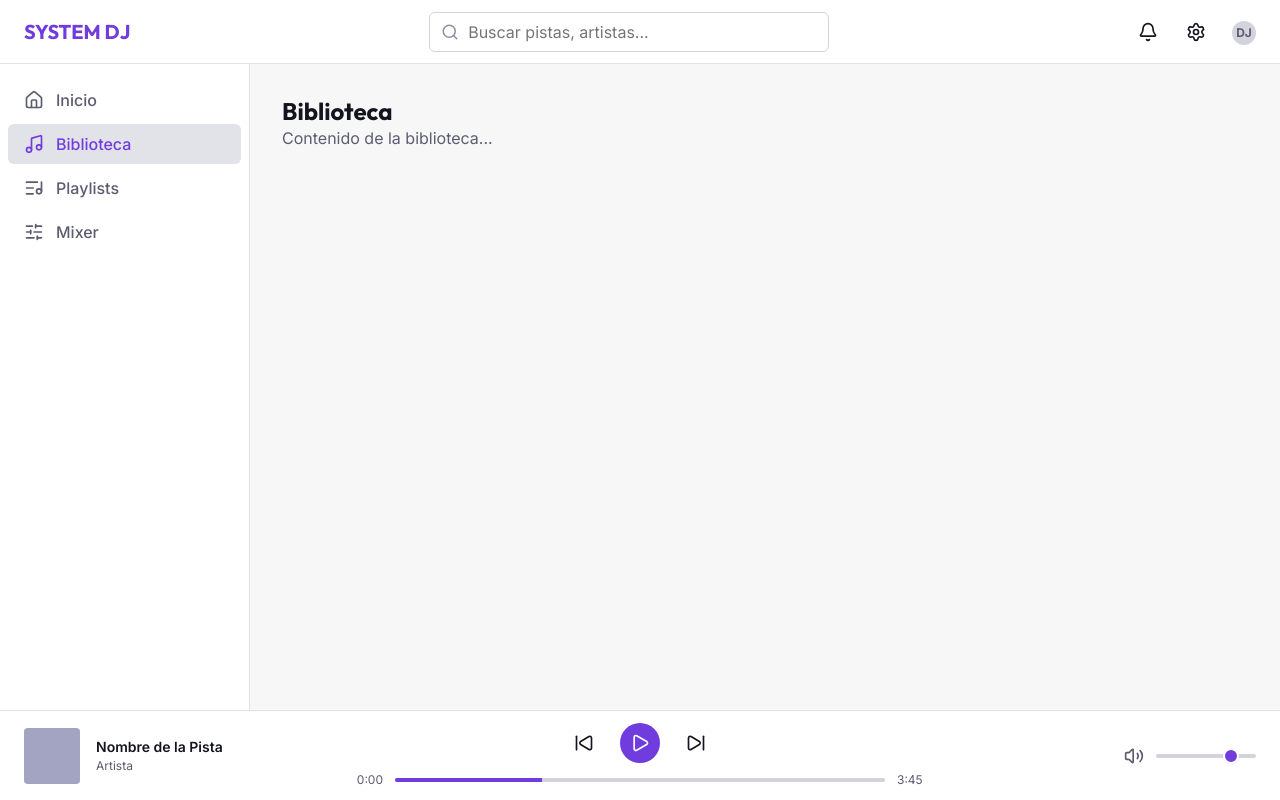
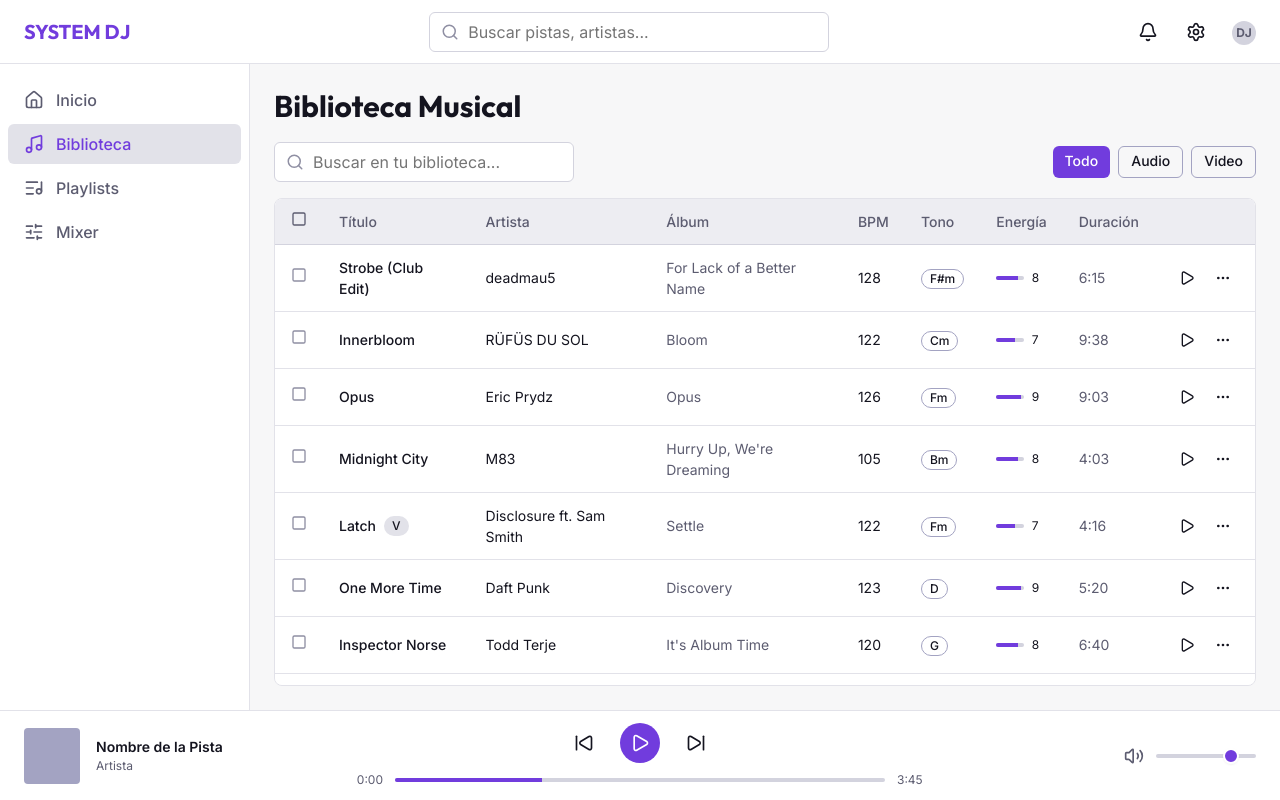
Before and after one commit to Xander-JS/dj_ai_web, a React (Vite) app: page /library in a window 1280 px wide. Built offline with nearby package versions, Linux system fonts and the light colour scheme.

Commit message:
biblioteca musical añadida

```diff
--- a/src/i18n/locales/en/translation.json
+++ b/src/i18n/locales/en/translation.json
@@ -23,5 +23,19 @@
     "recommendations": "Recommended for you",
     "tracks_played": "Tracks Played",
     "hours_mixed": "Hours in Session"
+  },
+  "library": {
+    "title": "Music Library",
+    "search_tracks": "Search your library...",
+    "filter_all": "All",
+    "filter_audio": "Audio",
+    "filter_video": "Video",
+    "col_title": "Title",
+    "col_artist": "Artist",
+    "col_album": "Album",
+    "col_bpm": "BPM",
+    "col_key": "Key",
+    "col_energy": "Energy",
+    "col_duration": "Time"
   }
 }
--- a/src/i18n/locales/es/translation.json
+++ b/src/i18n/locales/es/translation.json
@@ -23,5 +23,19 @@
     "recommendations": "Recomendado para ti",
     "tracks_played": "Pistas reproducidas",
     "hours_mixed": "Horas en sesión"
+  },
+  "library": {
+    "title": "Biblioteca Musical",
+    "search_tracks": "Buscar en tu biblioteca...",
+    "filter_all": "Todo",
+    "filter_audio": "Audio",
+    "filter_video": "Video",
+    "col_title": "Título",
+    "col_artist": "Artista",
+    "col_album": "Álbum",
+    "col_bpm": "BPM",
+    "col_key": "Tono",
+    "col_energy": "Energía",
+    "col_duration": "Duración"
   }
 }
--- /dev/null
+++ b/src/mock/library.ts
@@ -0,0 +1,24 @@
+export interface Track {
+  id: string;
+  title: string;
+  artist: string;
+  album: string;
+  bpm: number;
+  key: string;
+  energy: number; // 0 to 10
+  duration: string;
+  type: 'audio' | 'video';
+}
+
+export const MOCK_LIBRARY: Track[] = [
+  { id: '1', title: 'Strobe (Club Edit)', artist: 'deadmau5', album: 'For Lack of a Better Name', bpm: 128, key: 'F#m', energy: 8, duration: '6:15', type: 'audio' },
+  { id: '2', title: 'Innerbloom', artist: 'RÜFÜS DU SOL', album: 'Bloom', bpm: 122, key: 'Cm', energy: 7, duration: '9:38', type: 'audio' },
+  { id: '3', title: 'Opus', artist: 'Eric Prydz', album: 'Opus', bpm: 126, key: 'Fm', energy: 9, duration: '9:03', type: 'audio' },
+  { id: '4', title: 'Midnight City', artist: 'M83', album: 'Hurry Up, We\'re Dreaming', bpm: 105, key: 'Bm', energy: 8, duration: '4:03', type: 'audio' },
+  { id: '5', title: 'Latch', artist: 'Disclosure ft. Sam Smith', album: 'Settle', bpm: 122, key: 'Fm', energy: 7, duration: '4:16', type: 'video' },
+  { id: '6', title: 'One More Time', artist: 'Daft Punk', album: 'Discovery', bpm: 123, key: 'D', energy: 9, duration: '5:20', type: 'audio' },
+  { id: '7', title: 'Inspector Norse', artist: 'Todd Terje', album: 'It\'s Album Time', bpm: 120, key: 'G', energy: 8, duration: '6:40', type: 'audio' },
+  { id: '8', title: 'Bicep', artist: 'Glue', album: 'Bicep', bpm: 130, key: 'Am', energy: 6, duration: '4:29', type: 'audio' },
+  { id: '9', title: 'Losing It', artist: 'FISHER', album: 'Losing It', bpm: 125, key: 'F', energy: 10, duration: '4:08', type: 'audio' },
+  { id: '10', title: 'Titanium', artist: 'David Guetta ft. Sia', album: 'Nothing but the Beat', bpm: 126, key: 'Eb', energy: 9, duration: '4:05', type: 'video' }
+];
--- /dev/null
+++ b/src/pages/Library.css
@@ -0,0 +1,100 @@
+.library-container {
+  padding: var(--space-6);
+  display: flex;
+  flex-direction: column;
+  height: 100%;
+  gap: var(--space-4);
+}
+
+.library-header {
+  display: flex;
+  flex-direction: column;
+  gap: var(--space-4);
+}
+
+.library-toolbar {
+  display: flex;
+  justify-content: space-between;
+  align-items: center;
+  gap: var(--space-4);
+}
+
+.library-filters {
+  display: flex;
+  gap: var(--space-2);
+}
+
+.library-table-container {
+  flex: 1;
+  background-color: var(--bg-surface);
+  border: 1px solid var(--border-subtle);
+  border-radius: var(--radius-lg);
+  overflow: auto;
+}
+
+.library-table {
+  width: 100%;
+  border-collapse: collapse;
+  text-align: left;
+}
+
+.library-table th {
+  position: sticky;
+  top: 0;
+  background-color: var(--bg-surface-hover);
+  color: var(--text-secondary);
+  font-weight: var(--font-weight-medium);
+  font-size: var(--text-sm);
+  padding: var(--space-3) var(--space-4);
+  border-bottom: 1px solid var(--border-base);
+  z-index: 1;
+}
+
+.library-table td {
+  padding: var(--space-3) var(--space-4);
+  border-bottom: 1px solid var(--border-subtle);
+  font-size: var(--text-sm);
+  color: var(--text-primary);
+}
+
+.library-table tbody tr {
+  transition: background-color var(--transition-fast);
+}
+
+.library-table tbody tr:hover {
+  background-color: var(--bg-surface-hover);
+}
+
+/* Selected row */
+.library-table tbody tr.selected {
+  background-color: rgba(var(--color-primary-500), 0.1);
+}
+
+.col-actions {
+  width: 60px;
+  text-align: center;
+}
+
+.col-checkbox {
+  width: 40px;
+  text-align: center;
+}
+
+.energy-bar-container {
+  display: flex;
+  align-items: center;
+  gap: var(--space-2);
+}
+
+.energy-bar {
+  flex: 1;
+  height: 4px;
+  background-color: var(--border-base);
+  border-radius: var(--radius-full);
+  overflow: hidden;
+}
+
+.energy-bar-fill {
+  height: 100%;
+  background-color: var(--color-primary-500);
+}
--- a/src/pages/Library.tsx
+++ b/src/pages/Library.tsx
@@ -1,12 +1,132 @@
-import React from 'react';
+import React, { useState } from 'react';
 import { useTranslation } from 'react-i18next';
+import { Search, Play, MoreHorizontal, CheckSquare, Square } from 'lucide-react';
+import { Input } from '../components/ui/Input';
+import { Button } from '../components/ui/Button';
+import { IconButton } from '../components/ui/IconButton';
+import { Badge } from '../components/ui/Badge';
+import { MOCK_LIBRARY, Track } from '../mock/library';
+import './Library.css';
+import { clsx } from 'clsx';
 
 export const Library: React.FC = () => {
   const { t } = useTranslation();
+  const [filter, setFilter] = useState<'all' | 'audio' | 'video'>('all');
+  const [selectedTracks, setSelectedTracks] = useState<Set<string>>(new Set());
+
+  const filteredTracks = MOCK_LIBRARY.filter(track => {
+    if (filter === 'all') return true;
+    return track.type === filter;
+  });
+
+  const toggleSelection = (id: string) => {
+    const newSelected = new Set(selectedTracks);
+    if (newSelected.has(id)) {
+      newSelected.delete(id);
+    } else {
+      newSelected.add(id);
+    }
+    setSelectedTracks(newSelected);
+  };
+
   return (
-    <div style={{ padding: 'var(--space-8)' }}>
-      <h2>{t('navigation.library')}</h2>
-      <p style={{ color: 'var(--text-secondary)' }}>Contenido de la biblioteca...</p>
+    <div className="library-container">
+
+      <div className="library-header">
+        <h2 style={{ fontSize: 'var(--text-3xl)', margin: 0 }}>{t('library.title')}</h2>
+
+        <div className="library-toolbar">
+          <div style={{ position: 'relative', width: '300px' }}>
+            <Search size={18} style={{ position: 'absolute', left: '12px', top: '11px', color: 'var(--text-tertiary)' }} />
+            <Input placeholder={t('library.search_tracks')} style={{ paddingLeft: '38px' }} />
+          </div>
+
+          <div className="library-filters">
+            <Button
+              variant={filter === 'all' ? 'primary' : 'outline'}
+              size="sm"
+              onClick={() => setFilter('all')}
+            >
+              {t('library.filter_all')}
+            </Button>
+            <Button
+              variant={filter === 'audio' ? 'primary' : 'outline'}
+              size="sm"
+              onClick={() => setFilter('audio')}
+            >
+              {t('library.filter_audio')}
+            </Button>
+            <Button
+              variant={filter === 'video' ? 'primary' : 'outline'}
+              size="sm"
+              onClick={() => setFilter('video')}
+            >
+              {t('library.filter_video')}
+            </Button>
+          </div>
+        </div>
+      </div>
+
+      <div className="library-table-container">
+        <table className="library-table">
+          <thead>
+            <tr>
+              <th className="col-checkbox">
+                {/* Simulated select all */}
+                <Square size={16} />
+              </th>
+              <th>{t('library.col_title')}</th>
+              <th>{t('library.col_artist')}</th>
+              <th>{t('library.col_album')}</th>
+              <th>{t('library.col_bpm')}</th>
+              <th>{t('library.col_key')}</th>
+              <th>{t('library.col_energy')}</th>
+              <th>{t('library.col_duration')}</th>
+              <th className="col-actions"></th>
+            </tr>
+          </thead>
+          <tbody>
+            {filteredTracks.map(track => {
+              const isSelected = selectedTracks.has(track.id);
+              return (
+                <tr key={track.id} className={clsx(isSelected && 'selected')}>
+                  <td className="col-checkbox" onClick={() => toggleSelection(track.id)} style={{ cursor: 'pointer' }}>
+                    {isSelected ? <CheckSquare size={16} color="var(--color-primary-500)" /> : <Square size={16} color="var(--text-tertiary)" />}
+                  </td>
+                  <td>
+                    <div style={{ display: 'flex', alignItems: 'center', gap: 'var(--space-2)' }}>
+                      <span style={{ fontWeight: 'var(--font-weight-medium)' }}>{track.title}</span>
+                      {track.type === 'video' && <Badge variant="secondary">V</Badge>}
+                    </div>
+                  </td>
+                  <td>{track.artist}</td>
+                  <td style={{ color: 'var(--text-secondary)' }}>{track.album}</td>
+                  <td>{track.bpm}</td>
+                  <td>
+                    <Badge variant="outline">{track.key}</Badge>
+                  </td>
+                  <td>
+                    <div className="energy-bar-container">
+                      <div className="energy-bar">
+                        <div className="energy-bar-fill" style={{ width: `${track.energy * 10}%` }}></div>
+                      </div>
+                      <span style={{ fontSize: 'var(--text-xs)', width: '15px' }}>{track.energy}</span>
+                    </div>
+                  </td>
+                  <td style={{ color: 'var(--text-secondary)' }}>{track.duration}</td>
+                  <td className="col-actions">
+                    <div style={{ display: 'flex', gap: 'var(--space-1)' }}>
+                      <IconButton icon={<Play size={16} />} size="sm" />
+                      <IconButton icon={<MoreHorizontal size={16} />} size="sm" />
+                    </div>
+                  </td>
+                </tr>
+              );
+            })}
+          </tbody>
+        </table>
+      </div>
+
     </div>
   );
 };
```
